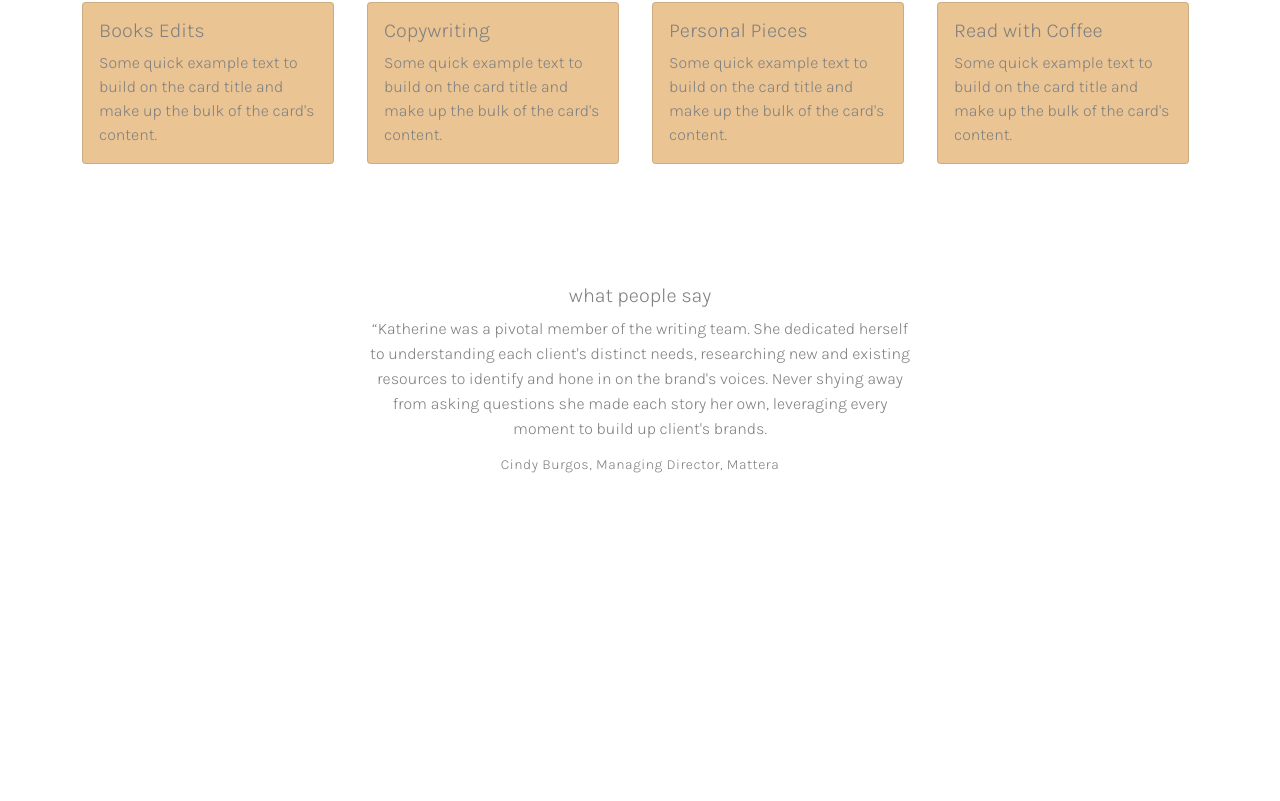
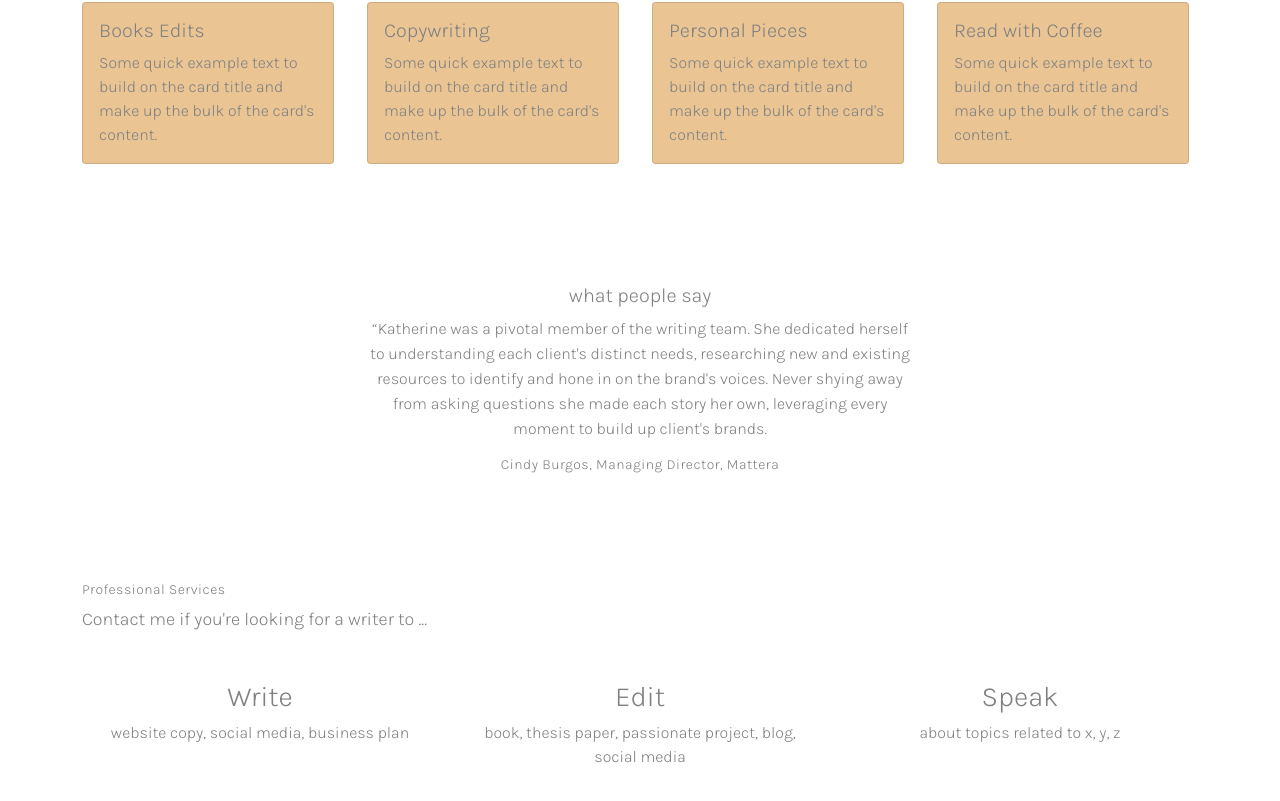
Before and after one commit to Kaitlyn-Lynette/Kathys-Portfolio, a React (Create React App) app: page / in a window 1280 px wide. Shown: the part 1459-2260 px from the top of the page. Before the commit the page ends 2141 px from the top, so only its background shows below. Built offline with nearby package versions, Linux system fonts and the light colour scheme.

Commit message:
ADded Professional Services section

```diff
--- a/src/App.css
+++ b/src/App.css
@@ -1,6 +1,7 @@
 #about,
 #work,
 #testimonial,
+#services,
 #contact {
   padding-top: 100px;
   padding-bottom: 100px;
--- a/src/pages/Services.js
+++ b/src/pages/Services.js
@@ -1,12 +1,42 @@
-import React from 'react'
+import React from "react";
+import Container from "react-bootstrap/Container";
+import Col from "react-bootstrap/Col";
+import Row from "react-bootstrap/Row";
 
 const Services = () => {
-    return (
-        <div id="services">
+  return (
+    <div id="services">
+      <Container>
+        <Row>
+          <h5
+            style={{
+              fontSize: "14px",
+              letterSpacing: "0.5px",
+            }}
+          >
+            Professional Services
+          </h5>
+          <h4 style={{ fontSize: "18px", lineHeight: "25px", paddingBottom: "20px" }}>
+            Contact me if you're looking for a writer to ...{" "}
+          </h4>
+          </Row>
+          <Row style={{paddingTop: "20px", textAlign: "center"}}>
+          <Col md={4}>
+            <h3>Write</h3>
+            <p>website copy, social media, business plan</p>
+          </Col>
+          <Col md={4}>
+            <h3>Edit</h3>
+            <p>book, thesis paper, passionate project, blog, social media</p>
+          </Col>
+          <Col md={4}>
+            <h3>Speak</h3>
+            <p>about topics related to x, y, z </p>
+          </Col>
+        </Row>
+      </Container>
+    </div>
+  );
+};
 
-
-        </div>
-    )
-}
-
-export default Services
+export default Services;
```
